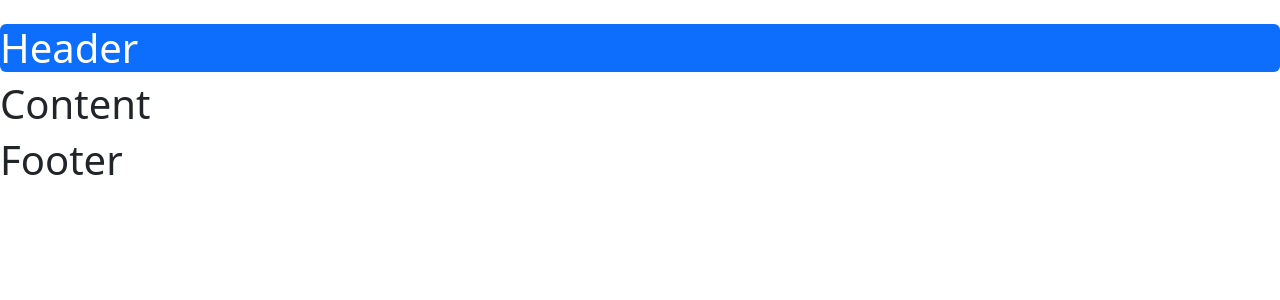
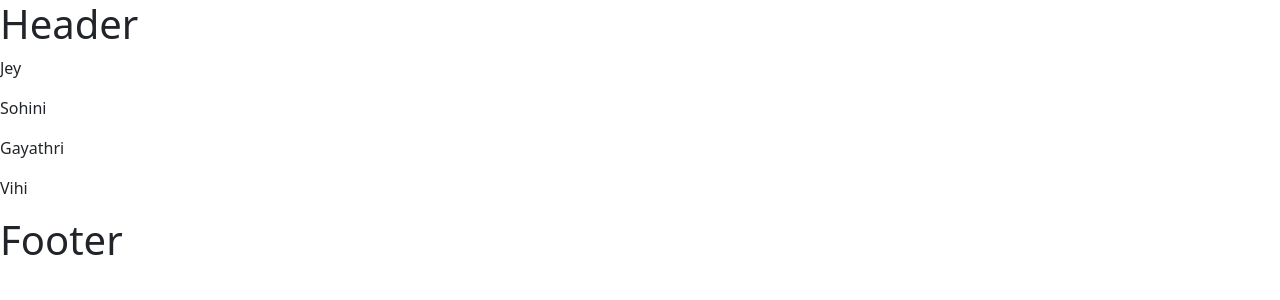
Before and after one commit to Jeya-Suriyaa/JSTeams, a React (Vite) app: page / in a window 1280 px wide. Shown: the top 300 px of the page. Built offline with nearby package versions, Linux system fonts and the light colour scheme.

Commit message:
Created Employees.jsx file. Added team members details.

```diff
--- a/src/App.jsx
+++ b/src/App.jsx
@@ -1,14 +1,14 @@
 import * as React from 'react';
 import './App.css'
 import Header from'./Header';
-import Content  from'./Content';
+import Employees  from'./Employees';
 import Footer from'./Footer';
 
 export default function App() {
   return (
     <main>
       <Header/>
-      <Content/>
+      <Employees/>
       <Footer/>
     </main>
   )
--- /dev/null
+++ b/src/Employees.jsx
@@ -0,0 +1,40 @@
+import {useState} from 'react';
+
+const Employees = () => {
+
+    const [employees , setEmployees]=useState([
+    {id:1,
+     fullName:"Jey",
+     designation:"JS Dev",
+     gender:"male",
+     teamName:"TeamA"},
+    {id:2,
+     fullName:"Sohini",
+     designation:"Node Dev",
+     gender:"female",
+     teamName:"TeamB"},
+    {id:1,
+     fullName:"Gayathri",
+     designation:"Java Dev",
+     gender:"female",
+     teamName:"TeamC"},
+    {id:1,
+     fullName:"Vihi",
+     designation:"React Dev",
+     gender:"female",
+     teamName:"TeamD"}
+    ]);
+
+  return (
+    <main>
+      {
+      employees.map((employee) =>(
+        <p>{employee.fullName}</p>
+      ))
+      }
+    </main>
+  )
+
+}
+
+export default Employees
--- a/src/Header.jsx
+++ b/src/Header.jsx
@@ -3,7 +3,7 @@ const Header = () => {
   return (
 
     <header>
-      <h1 className="mt-4 p5 bg-primary text-white rounded">Header</h1>
+      <h1 >Header</h1>
     </header>
   )
 
```
Also changed, not shown: vite.config.js.timestamp-1665683203269.mjs (added, +13 -0 lines).
